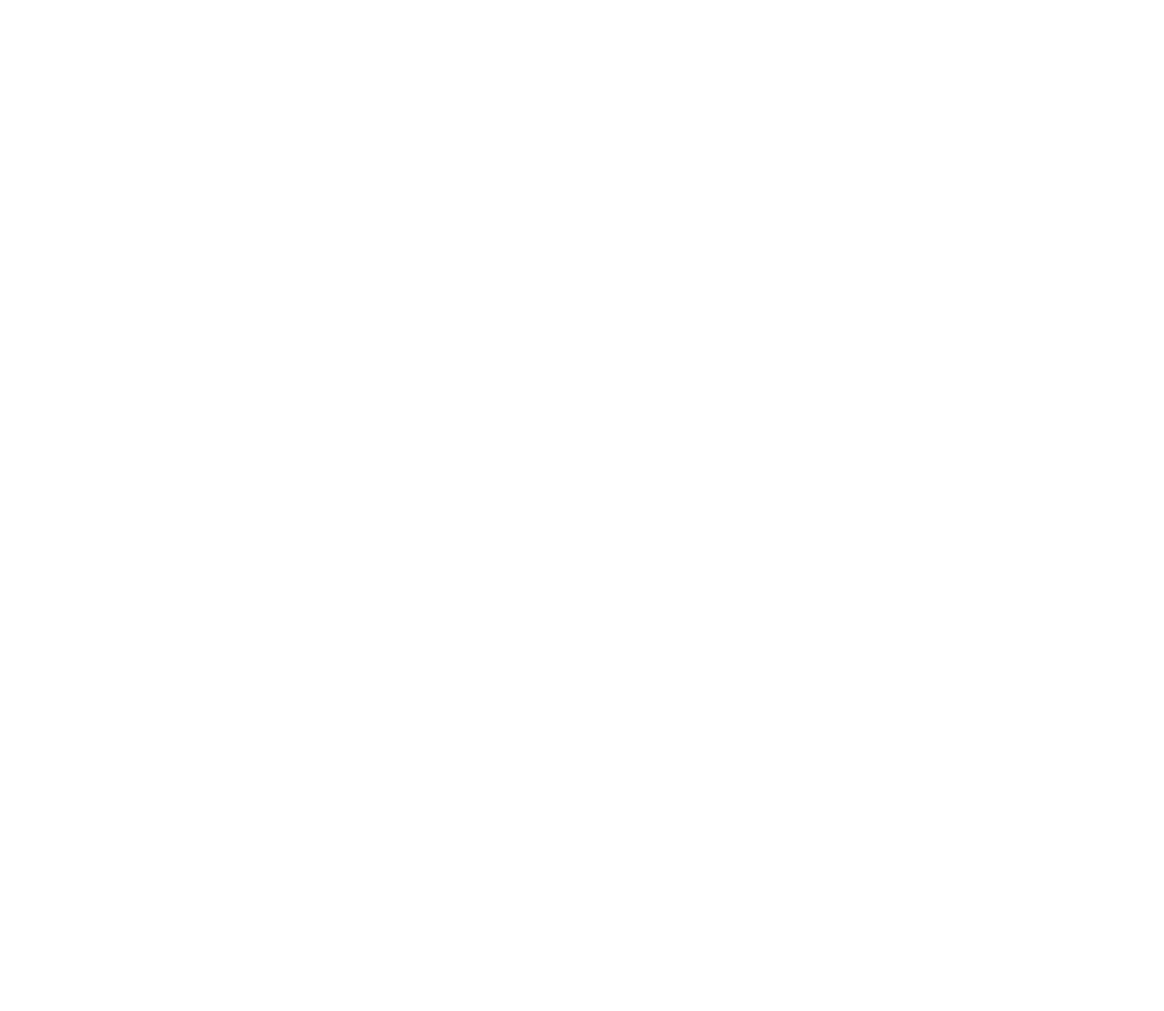
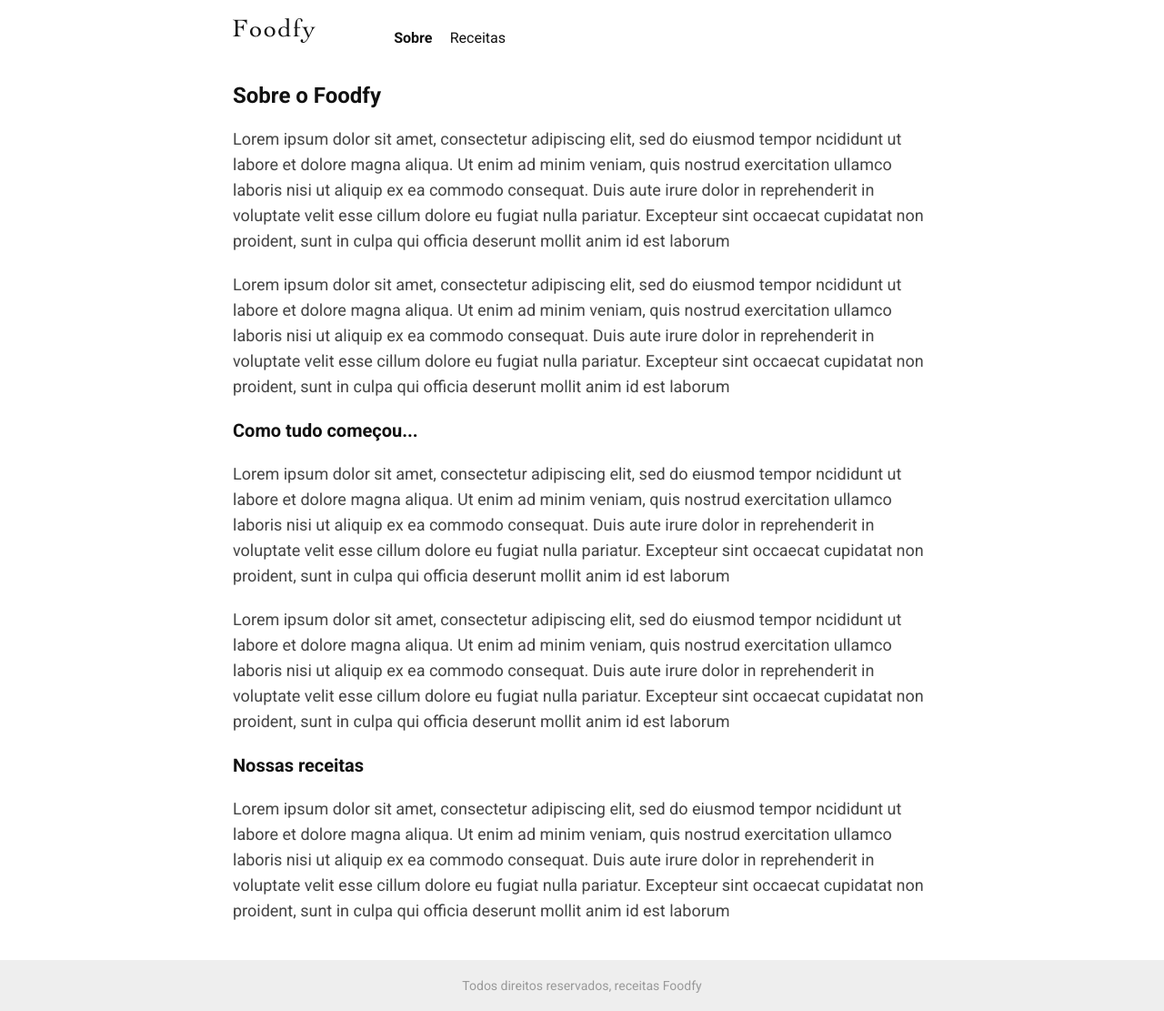
Before and after one commit to YNascimento/desafio02-foodfy, a plain HTML site: page layouts/front/sobre.html in a window 1280 px wide. Shown: the whole page at 91% size. Before the commit the page ends 800 px from the top, so only its background shows below. Drawn offline with Linux system fonts and the light colour scheme.

Commit message:
Sobre.html feito

```diff
--- a/layouts/front/sobre.css
+++ b/layouts/front/sobre.css
@@ -0,0 +1,94 @@
+@import "https://fonts.googleapis.com/css2?family=Roboto:wght@400;700&display=swap";
+
+*{
+    margin: 0;
+    padding: 0;
+    border: 0;
+}
+
+.container{
+    display: grid;
+    grid-template-columns: 1fr 3fr 1fr;
+    font-family: 'Roboto', sans-serif;
+    color: #111111;
+}
+
+/*********** NAVBAR **************/
+
+.navbar{
+    margin: 20px 0;
+}
+
+.navbar-ul{
+    list-style: none;
+    font-size: 16px;
+    font-weight: normal;
+    line-height: 19px;
+    color: #111111;
+
+    justify-content: center;
+    align-content: center;
+}
+
+.navbar-ul li{
+    display: inline;
+    margin-right: 2%;
+}
+
+.logo{
+    margin-right: 8.7%;
+}
+
+.navbar-ul li a{
+    text-decoration: none;
+    color: #111111;
+}
+
+.navbar-ul .active{
+    font-weight: 700;
+}
+
+.navbar-ul li a:hover{
+    font-weight: 700;
+}
+
+/********** SOBRE ***********/
+.sobre-content-box{
+    margin: 40px 0;
+}
+
+.text-box{
+    margin-bottom: 20px;
+}
+
+.sobre-h2, .sobre-h3{
+
+    font-weight: 700;
+    line-height: 28px;
+    margin-bottom: 20px;
+}
+
+.sobre-h3{
+    font-size: 20px;
+}
+
+.sobre-p{
+    margin-bottom: 20px;
+    color: #444444;
+    font-size: 18px;
+    line-height: 28px;
+}
+
+/********* FOOTER *********/
+
+footer{
+    background-color: #eeeeee;
+}
+
+footer p{
+    font-family: 'Roboto', sans-serif;
+    padding: 20px;
+    font-size: 14px;
+    color: #999999;
+    text-align: center;
+}
--- a/layouts/front/sobre.html
+++ b/layouts/front/sobre.html
@@ -6,6 +6,84 @@
     <title>Document</title>
 </head>
 <body>
+    <!DOCTYPE html>
+<html lang="pt-br">
+<head>
+    <meta charset="UTF-8">
+    <meta name="viewport" content="width=device-width, initial-scale=1.0">
+    <title>Foodfy - Home</title>
+
+    <link rel="stylesheet" href="sobre.css">
+</head>
+<body>
+
+    <section class="container">
+        <aside></aside>
+
+        <main>
+            <nav class="navbar">
+                <ul class="navbar-ul">
+                    <li class="navbar-items">
+                        <a href="index.html"> <span class="logo"><img src="../assets/logo.png" alt=""></span></a>
+                    </li>
+
+                    <li class="navbar-items active"><a href="sobre.html">Sobre</a></li>
+
+                    <li class="navbar-items"><a href="receitas.html">Receitas</a></li>
+                </ul>
+            </nav>
+
+            <div class="sobre-content-box">
+                <div class="text-box">
+                    <h2 class="sobre-h2">Sobre o Foodfy</h2>
+                    <p class="sobre-p">Lorem ipsum dolor sit amet, consectetur adipiscing elit, sed do eiusmod tempor
+                        ncididunt ut labore et dolore magna aliqua. Ut enim ad minim veniam, quis nostrud exercitation
+                        ullamco laboris nisi ut aliquip ex ea commodo consequat. Duis aute irure dolor in reprehenderit
+                        in voluptate velit esse cillum dolore eu fugiat nulla pariatur. Excepteur sint occaecat cupidatat
+                        non proident, sunt in culpa qui officia deserunt mollit anim id est laborum
+                    </p>
+
+                    <p class="sobre-p">Lorem ipsum dolor sit amet, consectetur adipiscing elit, sed do eiusmod tempor
+                        ncididunt ut labore et dolore magna aliqua. Ut enim ad minim veniam, quis nostrud exercitation
+                        ullamco laboris nisi ut aliquip ex ea commodo consequat. Duis aute irure dolor in reprehenderit
+                        in voluptate velit esse cillum dolore eu fugiat nulla pariatur. Excepteur sint occaecat cupidatat
+                        non proident, sunt in culpa qui officia deserunt mollit anim id est laborum
+                    </p>
+                </div>
+
+                <div class="text-box">
+                    <h3 class="sobre-h3">Como tudo começou...</h3>
+                    <p class="sobre-p">Lorem ipsum dolor sit amet, consectetur adipiscing elit, sed do eiusmod tempor
+                        ncididunt ut labore et dolore magna aliqua. Ut enim ad minim veniam, quis nostrud exercitation
+                        ullamco laboris nisi ut aliquip ex ea commodo consequat. Duis aute irure dolor in reprehenderit
+                        in voluptate velit esse cillum dolore eu fugiat nulla pariatur. Excepteur sint occaecat cupidatat
+                        non proident, sunt in culpa qui officia deserunt mollit anim id est laborum
+                    </p>
+                    <p class="sobre-p">Lorem ipsum dolor sit amet, consectetur adipiscing elit, sed do eiusmod tempor
+                        ncididunt ut labore et dolore magna aliqua. Ut enim ad minim veniam, quis nostrud exercitation
+                        ullamco laboris nisi ut aliquip ex ea commodo consequat. Duis aute irure dolor in reprehenderit
+                        in voluptate velit esse cillum dolore eu fugiat nulla pariatur. Excepteur sint occaecat cupidatat
+                        non proident, sunt in culpa qui officia deserunt mollit anim id est laborum
+                    </p>
+                </div>
+                <div class="text-box">
+                    <h3 class="sobre-h3">Nossas receitas</h3>
+                    <p class="sobre-p">Lorem ipsum dolor sit amet, consectetur adipiscing elit, sed do eiusmod tempor
+                        ncididunt ut labore et dolore magna aliqua. Ut enim ad minim veniam, quis nostrud exercitation
+                        ullamco laboris nisi ut aliquip ex ea commodo consequat. Duis aute irure dolor in reprehenderit
+                        in voluptate velit esse cillum dolore eu fugiat nulla pariatur. Excepteur sint occaecat cupidatat
+                        non proident, sunt in culpa qui officia deserunt mollit anim id est laborum
+                    </p>
+                </div>
+            </div>
+
+        </main>
+    </section>
+    <footer>
+        <p class="footer-text">Todos direitos reservados, receitas Foodfy</p>
+    </footer>
 
 </body>
 </html>
+</body>
+</html>
```
